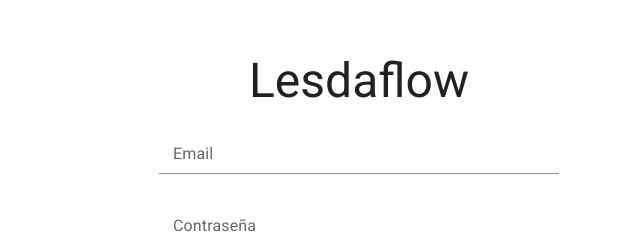
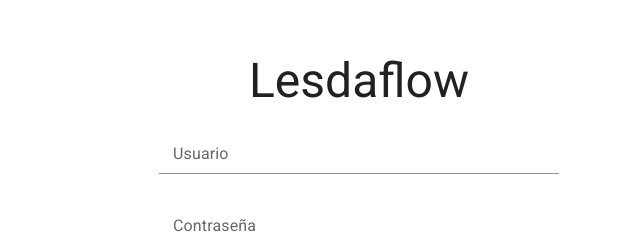
Before and after one commit to matias0303456/lesdaflow_client, a React (Vite) app: page /login in a window 1280 px wide. Shown: the part 164-398 px from the top of the page, without its empty margins (281-921 px from the left). Built offline with nearby package versions, Linux system fonts and the light colour scheme.

Commit message:
login con username

```diff
--- a/src/pages/Login.jsx
+++ b/src/pages/Login.jsx
@@ -19,9 +19,9 @@ export function Login() {
     const { post } = useApi(LOGIN_URL)
 
     const { formData, handleChange, disabled, setDisabled, validate, errors } = useForm({
-        defaultData: { email: '', password: '' },
+        defaultData: { username: '', password: '' },
         rules: {
-            email: { required: true, maxLength: 55 },
+            username: { required: true, maxLength: 55 },
             password: { required: true, minLength: 8, maxLength: 55 }
         }
     })
@@ -56,16 +56,16 @@ export function Login() {
                 <form onChange={handleChange} onSubmit={handleSubmit}>
                     <Box sx={{ display: 'flex', flexDirection: 'column', gap: 3 }}>
                         <FormControl>
-                            <InputLabel htmlFor="email">Email</InputLabel>
-                            <Input id="email" type="email" name="email" value={formData.email} />
-                            {errors.email?.type === 'required' &&
+                            <InputLabel htmlFor="username">Usuario</InputLabel>
+                            <Input id="username" type="text" name="username" value={formData.username} />
+                            {errors.username?.type === 'required' &&
                                 <Typography variant="caption" color="red" marginTop={1}>
-                                    * El email es requerido.
+                                    * El nombre de usuario es requerido.
                                 </Typography>
                             }
-                            {errors.email?.type === 'maxLength' &&
+                            {errors.username?.type === 'maxLength' &&
                                 <Typography variant="caption" color="red" marginTop={1}>
-                                    * El email es demasiado largo.
+                                    * El nombre de usuario es demasiado largo.
                                 </Typography>
                             }
                         </FormControl>
--- a/src/pages/Profile.jsx
+++ b/src/pages/Profile.jsx
@@ -33,6 +33,7 @@ export function Profile() {
             first_name: auth?.user.first_name,
             last_name: auth?.user.last_name,
             email: auth?.user.email,
+            username: auth?.user.username,
             role_id: auth?.user.role.id
         },
         rules: {
@@ -45,6 +46,10 @@ export function Profile() {
                 maxLength: 55
             },
             email: {
+                required: true,
+                maxLength: 55
+            },
+            username: {
                 required: true,
                 maxLength: 55
             }
@@ -123,10 +128,13 @@ export function Profile() {
 
     return (
         <Layout title="Perfil">
-            <Typography variant="h6" sx={{ marginBottom: 2 }}>
+            <Typography variant="h6">
                 Editar mis datos
             </Typography>
-            <form onChange={handleChangeUser} onSubmit={handleSubmitUser}>
+            <Typography variant="caption" color="gray">
+                * Si cambia sus datos, deberá iniciar sesión nuevamente.
+            </Typography>
+            <form onChange={handleChangeUser} onSubmit={handleSubmitUser} style={{ marginTop: 30 }}>
                 <Box sx={{ display: 'flex', flexDirection: 'column', gap: 2, width: '40%' }}>
                     <FormControl>
                         <InputLabel htmlFor="first_name">Nombre</InputLabel>
@@ -157,11 +165,22 @@ export function Profile() {
                         }
                     </FormControl>
                     <FormControl>
+                        <InputLabel htmlFor="username">Usuario</InputLabel>
+                        <Input id="username" type="text" name="username" value={formDataUser.username} />
+                        {errorsUser.username?.type === 'required' &&
+                            <Typography variant="caption" color="red" marginTop={1}>
+                                * El nombre de usuario es requerido.
+                            </Typography>
+                        }
+                        {errorsUser.username?.type === 'maxLength' &&
+                            <Typography variant="caption" color="red" marginTop={1}>
+                                * El nombre de usuario es demasiado largo.
+                            </Typography>
+                        }
+                    </FormControl>
+                    <FormControl>
                         <InputLabel htmlFor="email">Email</InputLabel>
                         <Input id="email" type="email" name="email" value={formDataUser.email} />
-                        <Typography variant="caption" color="gray" marginTop={1}>
-                            * Si cambia el email, deberá iniciar sesión nuevamente.
-                        </Typography>
                         {errorsUser.email?.type === 'required' &&
                             <Typography variant="caption" color="red" marginTop={1}>
                                 * El email es requerido.
@@ -189,9 +208,6 @@ export function Profile() {
             </form>
             <Typography variant="h6" sx={{ marginTop: 10 }}>
                 Cambiar contraseña
-            </Typography>
-            <Typography variant="caption" color="gray">
-                * Si cambia la contraseña, deberá iniciar sesión nuevamente.
             </Typography>
             <form onChange={handleChangePwd} onSubmit={handleSubmitPwd}>
                 <Box sx={{ display: 'flex', flexDirection: 'column', gap: 2, width: '40%', marginTop: 2 }}>
```
